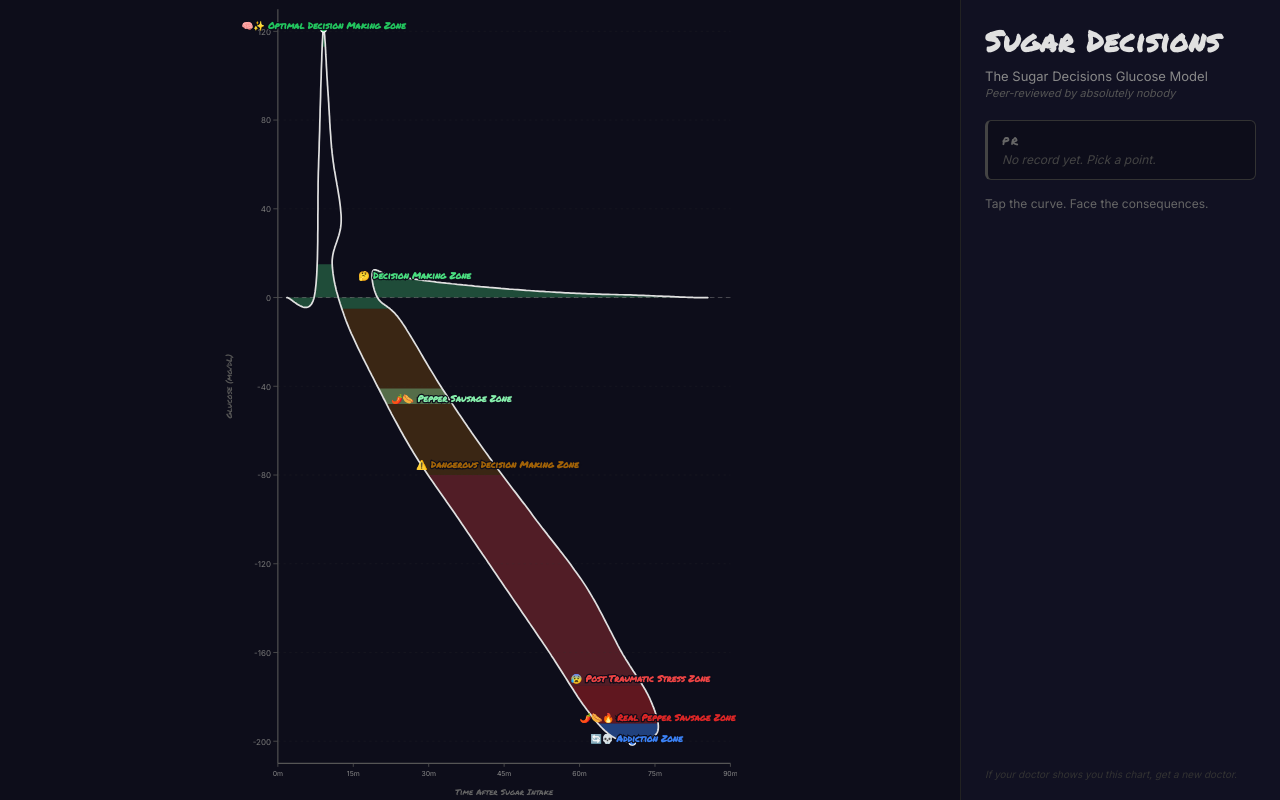
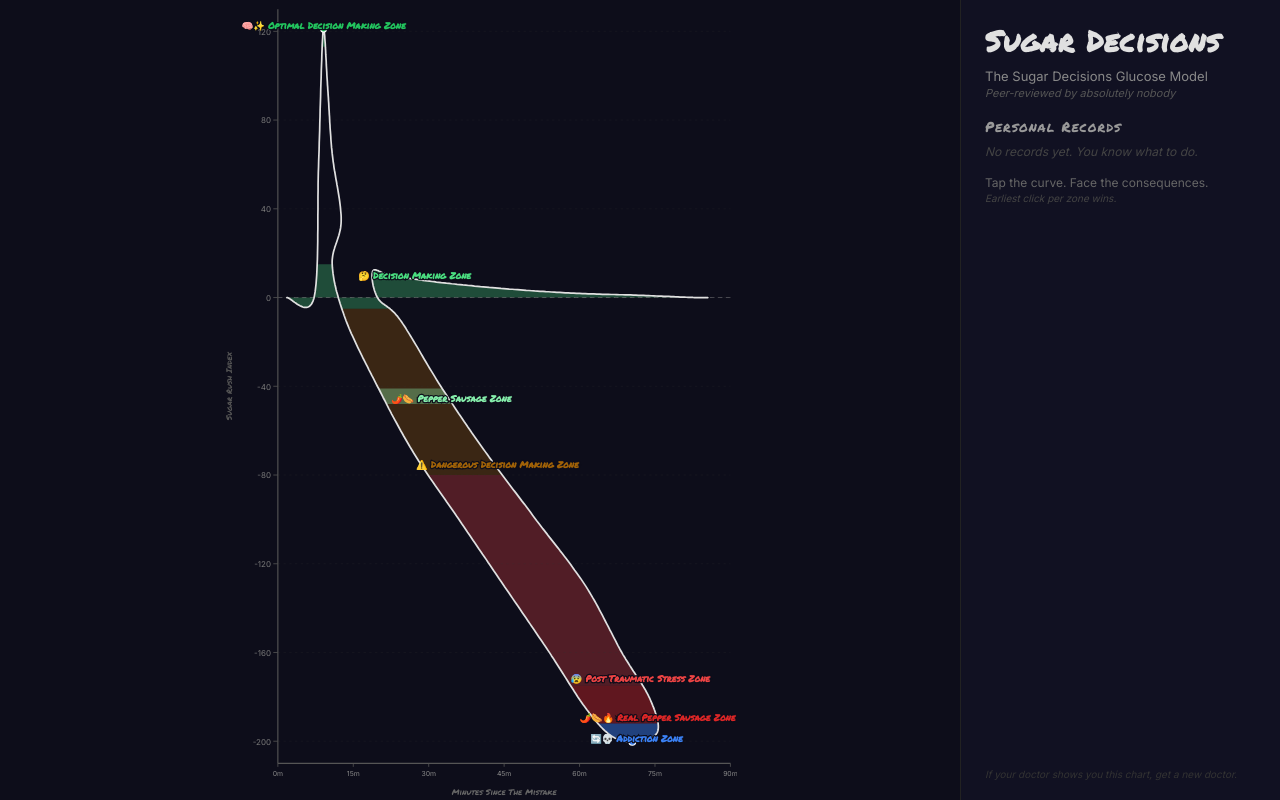
Before and after one commit to evanjt/sugar-decisions, a Svelte app: page / in a window 1280 px wide. Built offline with nearby package versions, Linux system fonts and the light colour scheme.

Commit message:
Per-zone PR tracking by real clock time, rewrite all site copy

```diff
--- a/src/App.svelte
+++ b/src/App.svelte
@@ -3,23 +3,32 @@
   import LogList from './components/LogList.svelte';
 
   let logEntries = $state([]);
+  let prs = $state(JSON.parse(localStorage.getItem('sugar-decisions-prs') || '{}'));
 
-  let pr = $state(JSON.parse(localStorage.getItem('sugar-decisions-pr') || 'null'));
+  function timeMinutes() {
+    const n = new Date();
+    return n.getHours() * 60 + n.getMinutes() + n.getSeconds() / 60;
+  }
 
   function handleLog(entry) {
     logEntries = [entry, ...logEntries];
 
-    const t = parseInt(entry.timeMin);
-    if (!pr || t < pr.curveTime) {
-      pr = {
-        curveTime: t,
+    const zoneId = entry.zone.id;
+    const now = timeMinutes();
+    const nowStr = new Date().toLocaleTimeString();
+    const dateStr = new Date().toLocaleDateString();
+
+    if (!prs[zoneId] || now < prs[zoneId].minutes) {
+      prs[zoneId] = {
+        minutes: now,
+        time: nowStr,
+        date: dateStr,
         zone: entry.zone.name,
         emoji: entry.zone.emoji,
         color: entry.zone.color,
-        date: new Date().toLocaleDateString(),
-        time: new Date().toLocaleTimeString(),
       };
-      localStorage.setItem('sugar-decisions-pr', JSON.stringify(pr));
+      prs = { ...prs };
+      localStorage.setItem('sugar-decisions-prs', JSON.stringify(prs));
     }
   }
 
@@ -27,10 +36,14 @@
     logEntries = [];
   }
 
-  function resetPR() {
-    pr = null;
-    localStorage.removeItem('sugar-decisions-pr');
+  function resetPRs() {
+    prs = {};
+    localStorage.removeItem('sugar-decisions-prs');
   }
+
+  let prList = $derived(
+    Object.values(prs).sort((a, b) => a.minutes - b.minutes)
+  );
 </script>
 
 <div class="layout">
@@ -45,23 +58,31 @@
       <p class="tagline">Peer-reviewed by absolutely nobody</p>
     </header>
 
-    {#if pr}
-      <div class="pr-box" style:border-color={pr.color}>
-        <div class="pr-title">PR</div>
-        <div class="pr-value" style:color={pr.color}>{pr.curveTime} min</div>
-        <div class="pr-zone">{pr.emoji} {pr.zone}</div>
-        <div class="pr-date">{pr.date} {pr.time}</div>
-        <button class="pr-reset" onclick={resetPR}>reset</button>
+    <div class="pr-section">
+      <div class="pr-header">
+        <span class="pr-label">Personal Records</span>
+        {#if prList.length > 0}
+          <button class="pr-reset" onclick={resetPRs}>reset all</button>
+        {/if}
       </div>
-    {:else}
-      <div class="pr-box empty">
-        <div class="pr-title">PR</div>
-        <div class="pr-empty">No record yet. Pick a point.</div>
-      </div>
-    {/if}
+      {#if prList.length === 0}
+        <p class="pr-empty">No records yet. You know what to do.</p>
+      {:else}
+        <div class="pr-list">
+          {#each prList as p}
+            <div class="pr-entry" style:border-left-color={p.color}>
+              <span class="pr-time" style:color={p.color}>{p.time}</span>
+              <span class="pr-zone">{p.emoji} {p.zone}</span>
+              <span class="pr-date">{p.date}</span>
+            </div>
+          {/each}
+        </div>
+      {/if}
+    </div>
 
-    <div class="instructions">
+    <div class="hint">
       <p>Tap the curve. Face the consequences.</p>
+      <p class="hint-sub">Earliest click per zone wins.</p>
     </div>
 
     <LogList entries={logEntries} onClear={handleClear} />
@@ -73,141 +94,42 @@
 </div>
 
 <style>
-  .layout {
-    display: flex;
-    height: 100vh;
-    overflow: hidden;
+  .layout { display: flex; height: 100vh; overflow: hidden; }
+  .plot-panel { flex: 1; min-width: 0; height: 100%; }
+
+  .sidebar {
+    width: 320px; flex-shrink: 0; height: 100%;
+    overflow-y: auto; padding: 20px 24px;
+    background: #111122; border-left: 1px solid #222;
+    display: flex; flex-direction: column;
   }
 
-  .plot-panel {
-    flex: 1;
-    min-width: 0;
-    height: 100%;
+  header { margin-bottom: 16px; }
+  h1 { font-family: 'Permanent Marker', cursive; font-size: 1.8rem; color: #e0e0e0; margin: 0; letter-spacing: 1px; }
+  .subtitle { font-family: 'Inter', sans-serif; color: #888; font-size: 13px; margin: 6px 0 0; }
+  .tagline { font-family: 'Inter', sans-serif; color: #555; font-size: 11px; font-style: italic; margin: 2px 0 0; }
+
+  .pr-section { margin-bottom: 16px; }
+  .pr-header { display: flex; justify-content: space-between; align-items: center; margin-bottom: 8px; }
+  .pr-label { font-family: 'Permanent Marker', cursive; font-size: 14px; color: #999; letter-spacing: 1px; }
+  .pr-reset { background: transparent; border: none; color: #444; font-size: 10px; cursor: pointer; font-family: 'Inter', sans-serif; }
+  .pr-reset:hover { color: #ef4444; }
+  .pr-empty { font-family: 'Inter', sans-serif; font-size: 12px; color: #444; font-style: italic; margin: 0; }
+
+  .pr-list { display: flex; flex-direction: column; gap: 4px; }
+  .pr-entry {
+    background: #0d0d1a; border-left: 3px solid; border-radius: 4px;
+    padding: 5px 10px; display: flex; align-items: center; gap: 8px;
+    font-family: 'Inter', sans-serif; font-size: 11px;
   }
+  .pr-time { font-weight: 700; font-size: 13px; min-width: 70px; }
+  .pr-zone { color: #aaa; flex: 1; }
+  .pr-date { color: #444; font-size: 9px; }
 
-  .sidebar {
-    width: 320px;
-    flex-shrink: 0;
-    height: 100%;
-    overflow-y: auto;
-    padding: 20px 24px;
-    background: #111122;
-    border-left: 1px solid #222;
-    display: flex;
-    flex-direction: column;
-  }
+  .hint { margin-bottom: 16px; }
+  .hint p { font-family: 'Inter', sans-serif; color: #666; font-size: 12px; margin: 0; }
+  .hint-sub { color: #444 !important; font-size: 10px !important; font-style: italic; margin-top: 2px !important; }
 
-  header {
-    margin-bottom: 20px;
-  }
-
-  h1 {
-    font-family: 'Permanent Marker', cursive;
-    font-size: 1.8rem;
-    color: #e0e0e0;
-    margin: 0;
-    letter-spacing: 1px;
-  }
-
-  .subtitle {
-    font-family: 'Inter', sans-serif;
-    color: #888;
-    font-size: 13px;
-    margin: 6px 0 0;
-  }
-
-  .tagline {
-    font-family: 'Inter', sans-serif;
-    color: #555;
-    font-size: 11px;
-    font-style: italic;
-    margin: 2px 0 0;
-  }
-
-  .pr-box {
-    background: #0d0d1a;
-    border: 1px solid #333;
-    border-left: 3px solid;
-    border-radius: 6px;
-    padding: 12px 14px;
-    margin-bottom: 16px;
-    position: relative;
-  }
-
-  .pr-box.empty {
-    border-left-color: #444;
-  }
-
-  .pr-title {
-    font-family: 'Permanent Marker', cursive;
-    font-size: 11px;
-    color: #666;
-    letter-spacing: 2px;
-    margin-bottom: 4px;
-  }
-
-  .pr-value {
-    font-family: 'Permanent Marker', cursive;
-    font-size: 28px;
-    line-height: 1;
-    margin-bottom: 4px;
-  }
-
-  .pr-zone {
-    font-family: 'Inter', sans-serif;
-    font-size: 12px;
-    color: #aaa;
-    margin-bottom: 2px;
-  }
-
-  .pr-date {
-    font-family: 'Inter', sans-serif;
-    font-size: 10px;
-    color: #555;
-  }
-
-  .pr-reset {
-    position: absolute;
-    top: 10px;
-    right: 10px;
-    background: transparent;
-    border: none;
-    color: #444;
-    font-size: 10px;
-    cursor: pointer;
-    font-family: 'Inter', sans-serif;
-  }
-
-  .pr-reset:hover {
-    color: #ef4444;
-  }
-
-  .pr-empty {
-    font-family: 'Inter', sans-serif;
-    font-size: 12px;
-    color: #444;
-    font-style: italic;
-  }
-
-  .instructions {
-    margin-bottom: 16px;
-  }
-
-  .instructions p {
-    font-family: 'Inter', sans-serif;
-    color: #666;
-    font-size: 12px;
-  }
-
-  footer {
-    margin-top: auto;
-    padding-top: 16px;
-  }
-
-  footer p {
-    font-family: 'Inter', sans-serif;
-    color: #333;
-    font-size: 10px;
-    font-style: italic;
-  }
+  footer { margin-top: auto; padding-top: 16px; }
+  footer p { font-family: 'Inter', sans-serif; color: #333; font-size: 10px; font-style: italic; }
 </style>
--- a/src/components/GlucosePlot.svelte
+++ b/src/components/GlucosePlot.svelte
@@ -133,7 +133,7 @@
     <text x="8" y={(chartTop + chartBottom) / 2} text-anchor="middle" fill="#555"
       font-size="7" font-family="Permanent Marker, cursive"
       transform="rotate(-90, 8, {(chartTop + chartBottom) / 2})">
-      Glucose (mg/dL)
+      Sugar Rush Index
     </text>
 
     <line x1={chartLeft} y1={chartBottom} x2={chartRight} y2={chartBottom}
@@ -146,7 +146,7 @@
     {/each}
     <text x={(chartLeft + chartRight) / 2} y={VB_H - 4} text-anchor="middle"
       fill="#666" font-size="7" font-family="Permanent Marker, cursive">
-      Time After Sugar Intake
+      Minutes Since The Mistake
     </text>
 
     <path d={curvePath} fill="none" stroke="#e0e0e0" stroke-width="1.5"
--- a/src/components/LogList.svelte
+++ b/src/components/LogList.svelte
@@ -5,7 +5,7 @@
 {#if entries.length > 0}
   <div class="log-container">
     <div class="log-header">
-      <h3>Decision Log</h3>
+      <h3>Today's Damage</h3>
       <button onclick={onClear}>Clear</button>
     </div>
     <div class="log-entries">
--- a/src/components/Tooltip.svelte
+++ b/src/components/Tooltip.svelte
@@ -1,5 +1,5 @@
 <script>
-  let { point, containerRect } = $props();
+  let { point } = $props();
 </script>
 
 {#if point}
@@ -13,10 +13,10 @@
       {point.zone.emoji} {point.zone.name}
     </div>
     <div class="detail">
-      <span class="label">Time:</span> {point.timeMin} min
+      <span class="label">When:</span> {point.timeMin}m in
     </div>
     <div class="detail">
-      <span class="label">Glucose:</span> {point.absurdY ?? point.glucose} mg/dL
+      <span class="label">Level:</span> {point.absurdY ?? point.glucose}
     </div>
   </div>
 {/if}
```
